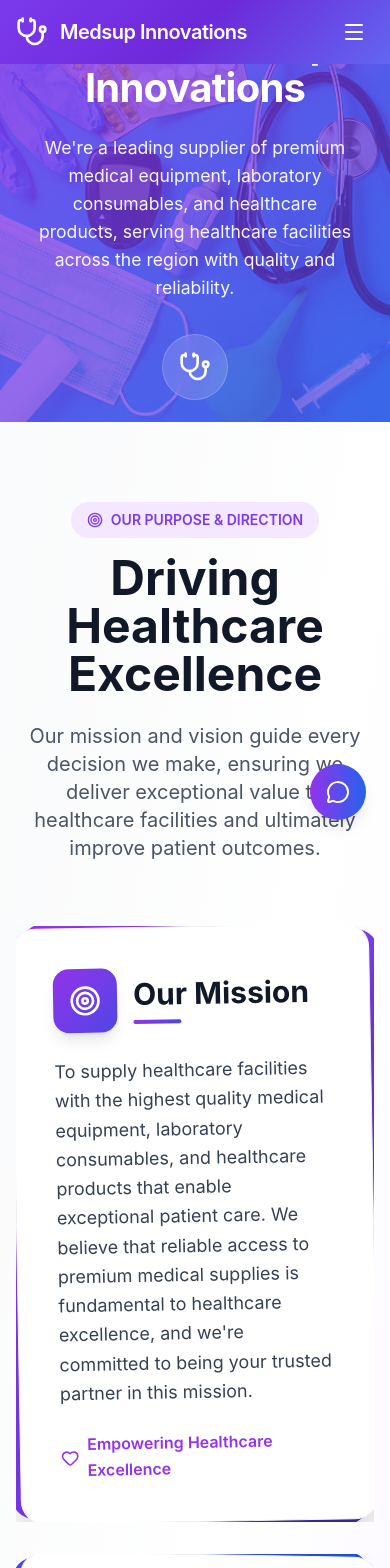
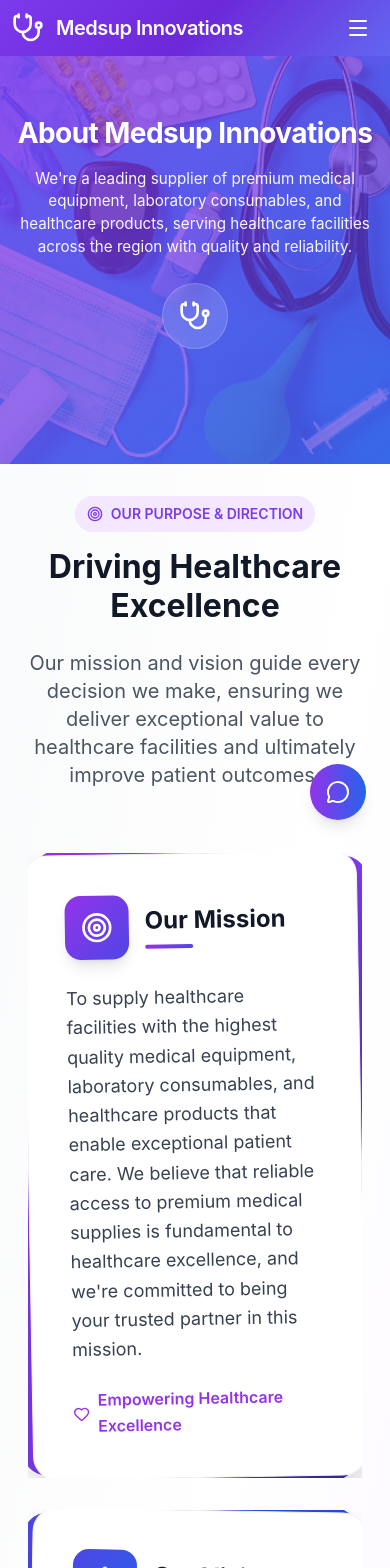
Before and after one commit to Tadashi-90/medsup-innovations, a React (Create React App) app in the folder client/: page /about in a window 390 px wide. Shown: the top 1568 px of the page. Built offline with nearby package versions, Linux system fonts and the light colour scheme.

Commit message:
Fix mobile responsiveness issues: hamburger menu positioning, component layout, and footer responsiveness

```diff
--- a/client/src/index.css
+++ b/client/src/index.css
@@ -2161,10 +2161,57 @@ body {
 }
 
 @media (max-width: 768px) {
+  .modern-footer {
+    overflow-x: hidden;
+  }
+
+  .modern-footer .container {
+    padding-left: 1rem !important;
+    padding-right: 1rem !important;
+    max-width: 100% !important;
+  }
+
   .footer-main {
-    grid-template-columns: 1fr;
+    grid-template-columns: 1fr !important;
     gap: 2rem;
     padding: 3rem 0 2rem;
+  }
+
+  .footer-section {
+    max-width: 100%;
+    overflow: hidden;
+  }
+
+  .footer-brand-section {
+    max-width: 100%;
+  }
+
+  .footer-description {
+    font-size: 0.9rem;
+    line-height: 1.5;
+  }
+
+  .contact-item {
+    font-size: 0.85rem;
+    flex-wrap: wrap;
+  }
+
+  .footer-list li a {
+    font-size: 0.85rem;
+  }
+
+  .newsletter-text {
+    font-size: 0.85rem;
+  }
+
+  .newsletter-form {
+    width: 100%;
+    max-width: 100%;
+  }
+
+  .newsletter-input {
+    min-width: 0;
+    flex: 1;
   }
 
   .footer-bottom-content {
@@ -2175,25 +2222,81 @@ body {
 
   .footer-legal {
     gap: 1rem;
+    flex-wrap: wrap;
+    justify-content: center;
+  }
+
+  .footer-legal a {
+    font-size: 0.8rem;
   }
 }
 
 @media (max-width: 480px) {
+  .modern-footer .container {
+    padding-left: 0.75rem !important;
+    padding-right: 0.75rem !important;
+  }
+
   .footer-main {
     padding: 2rem 0 1.5rem;
+    gap: 1.5rem;
+  }
+
+  .footer-brand .brand-text {
+    font-size: 1.25rem;
+  }
+
+  .footer-title {
+    font-size: 1.1rem;
+  }
+
+  .footer-description {
+    font-size: 0.8rem;
+  }
+
+  .contact-item {
+    font-size: 0.8rem;
+  }
+
+  .footer-list li a {
+    font-size: 0.8rem;
+  }
+
+  .newsletter-text {
+    font-size: 0.8rem;
   }
 
   .newsletter-form {
     flex-direction: column;
     gap: 0.5rem;
+    padding: 0.5rem;
+  }
+
+  .newsletter-input {
+    padding: 0.75rem;
   }
 
   .newsletter-btn {
     align-self: stretch;
+    padding: 0.75rem;
   }
 
   .social-links {
     justify-content: center;
+    gap: 0.75rem;
+  }
+
+  .social-link {
+    width: 2.25rem;
+    height: 2.25rem;
+  }
+
+  .footer-legal {
+    gap: 0.75rem;
+  }
+
+  .footer-legal a {
+    font-size: 0.75rem;
   }
 }
 
@@ -3263,8 +3366,6 @@ body {
   transition: all 0.2s ease;
 }
 
-
-
 .mobile-menu {
   position: absolute;
   top: 100%;
@@ -3308,6 +3409,163 @@ body {
   transition: all 0.2s ease;
   border: none;
   cursor: pointer;
+}
+
+/* Mobile Responsiveness Fixes */
+@media (max-width: 768px) {
+  /* Fix navigation container */
+  .nav-container {
+    padding: 0 1rem;
+    max-width: 100%;
+    overflow: hidden;
+  }
+
+  .athena-nav {
+    padding: 0.5rem 0;
+    width: 100%;
+    overflow: hidden;
+  }
+
+  .standard-nav {
+    width: 100%;
+    overflow: hidden;
+  }
+
+  /* Ensure all containers are properly contained */
+  .max-w-7xl {
+    max-width: 100% !important;
+    padding-left: 1rem !important;
+    padding-right: 1rem !important;
+    overflow-x: hidden;
+  }
+
+  .max-w-6xl {
+    max-width: 100% !important;
+    padding-left: 1rem !important;
+    padding-right: 1rem !important;
+    overflow-x: hidden;
+  }
+
+  .max-w-4xl {
+    max-width: 100% !important;
+    padding-left: 1rem !important;
+    padding-right: 1rem !important;
+    overflow-x: hidden;
+  }
+
+  /* Fix all container classes */
+  .container {
+    max-width: 100% !important;
+    padding-left: 1rem !important;
+    padding-right: 1rem !important;
+    overflow-x: hidden;
+  }
+
+  /* Fix grid layouts for mobile */
+  .grid.lg\\:grid-cols-2 {
+    grid-template-columns: 1fr !important;
+    gap: 1.5rem;
+  }
+
+  .grid.md\\:grid-cols-2 {
+    grid-template-columns: 1fr !important;
+    gap: 1rem;
+  }
+
+  .grid.lg\\:grid-cols-4 {
+    grid-template-columns: 1fr !important;
+    gap: 1rem;
+  }
+
+  .grid.md\\:grid-cols-2.lg\\:grid-cols-4 {
+    grid-template-columns: 1fr !important;
+    gap: 1rem;
+  }
+
+  /* Fix flex layouts */
+  .flex.lg\\:flex-row {
+    flex-direction: column !important;
+  }
+
+  .flex.md\\:flex-row {
+    flex-direction: column !important;
+  }
+
+  /* Ensure proper spacing */
+  .py-16 {
+    padding-top: 2rem;
+    padding-bottom: 2rem;
+  }
+
+  .py-20 {
+    padding-top: 3rem;
+    padding-bottom: 3rem;
+  }
+
+  /* Fix text sizes for mobile */
+  .text-5xl {
+    font-size: 2rem !important;
+    line-height: 1.2;
+  }
+
+  .text-4xl {
+    font-size: 1.75rem !important;
+    line-height: 1.3;
+  }
+
+  .text-3xl {
+    font-size: 1.5rem !important;
+    line-height: 1.3;
+  }
+
+  /* Fix mobile menu positioning */
+  .mobile-menu {
+    position: absolute;
+    top: 100%;
+    left: 0;
+    right: 0;
+    width: 100%;
+    max-width: 100vw;
+    overflow: hidden;
+  }
+
+  /* Prevent horizontal overflow */
+  body {
+    overflow-x: hidden;
+  }
+
+  * {
+    max-width: 100%;
+    box-sizing: border-box;
+  }
+}
+
+@media (max-width: 480px) {
+  .nav-container {
+    padding: 0 0.75rem;
+  }
+
+  .max-w-7xl,
+  .max-w-6xl,
+  .max-w-4xl {
+    padding-left: 0.75rem;
+    padding-right: 0.75rem;
+  }
+
+  .px-4 {
+    padding-left: 0.75rem;
+    padding-right: 0.75rem;
+  }
+
+  .py-16 {
+    padding-top: 1.5rem;
+    padding-bottom: 1.5rem;
+  }
+
+  .py-20 {
+    padding-top: 2rem;
+    padding-bottom: 2rem;
+  }
 }
 
 
@@ -3730,15 +3988,51 @@ body {
 
 @media (max-width: 768px) {
   .page-hero {
-    min-height: 50vh;
+    min-height: 60vh;
+    padding: 2rem 0;
+  }
+
+  .page-hero-content {
+    padding: 0 1rem;
+    max-width: 100%;
   }
 
   .page-hero-title {
-    font-size: 2.5rem;
+    font-size: 2rem;
+    line-height: 1.2;
+    margin-bottom: 1rem;
   }
 
   .page-hero-subtitle {
-    font-size: 1.1rem;
+    font-size: 1rem;
+    line-height: 1.5;
+    margin-bottom: 1.5rem;
+  }
+
+  .page-hero-badge {
+    font-size: 0.8rem;
+    padding: 0.4rem 1rem;
+    margin-bottom: 1rem;
+  }
+}
+
+@media (max-width: 480px) {
+  .page-hero {
+    min-height: 55vh;
+    padding: 1.5rem 0;
+  }
+
+  .page-hero-content {
+    padding: 0 0.75rem;
+  }
+
+  .page-hero-title {
+    font-size: 1.75rem;
+    line-height: 1.3;
+  }
+
+  .page-hero-subtitle {
+    font-size: 0.95rem;
   }
 }
 
```
Also changed, not shown: client/vercel.json (added).
